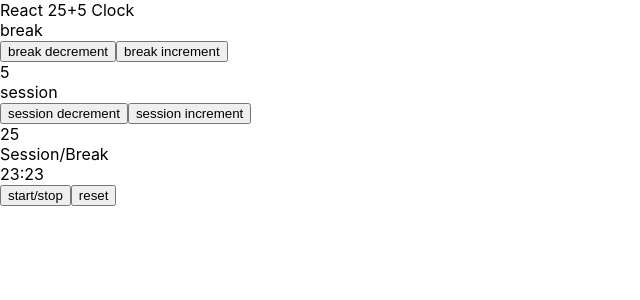
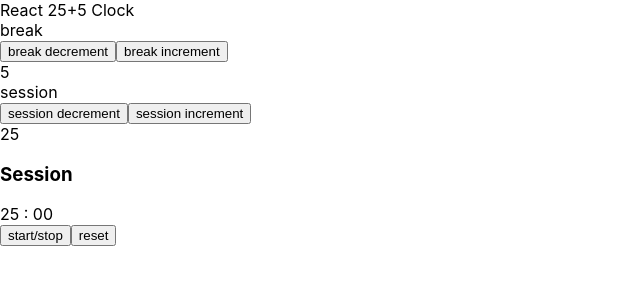
Before and after one commit to camilord-end/react-clock, a React (Vite) app: page / in a window 1280 px wide. Shown: the top 300 px of the page, without its empty margins (0-640 px from the left). Built offline with nearby package versions, Linux system fonts and the light colour scheme.

Commit message:
added fcc test suit

```diff
--- a/index.html
+++ b/index.html
@@ -9,5 +9,6 @@
   <body>
     <div id="root"></div>
     <script type="module" src="/src/main.jsx"></script>
+    <script src="https://cdn.freecodecamp.org/testable-projects-fcc/v1/bundle.js"></script>
   </body>
 </html>
--- a/src/App.jsx
+++ b/src/App.jsx
@@ -6,6 +6,7 @@ import "./App.css";
 export const App = () => {
   const [breakTimer, setBreakTimer] = useState(5);
   const [sessionTimer, setSessionTimer] = useState(25);
+  const [seconds, setSeconds] = useState(0);
 
   const handleBreakDecrement = () => {
     if (breakTimer > 0) {
@@ -31,6 +32,20 @@ export const App = () => {
     }
   };
 
+  const handleSeconds = () => {
+    if (sessionTimer>0){
+      setSessionTimer(sessionTimer-1)
+      setSeconds(59)
+    }
+
+  };
+
+  const handleReset = () => {
+    setBreakTimer(5);
+    setSessionTimer(25);
+    setSeconds(0);
+  };
+
   return (
     <div className="container">
       <div className="tittle">React 25+5 Clock</div>
@@ -51,14 +66,19 @@ export const App = () => {
 
       <div className="timer">
         <div className="tittle" id="timer-label">
-          Session/Break
+          <h3>{sessionTimer > 0 ? "Session" : "Break"}</h3>
         </div>
         <div className="display" id="time-left">
-          23:23
+          {sessionTimer > 0 ? sessionTimer : breakTimer} :
+          {seconds<10 ? ` 0${seconds}`: ` ${seconds}` }
         </div>
         <div className="buttons">
-          <button id="start_stop">start/stop</button>
-          <button id="reset">reset</button>
+          <button id="start_stop" onClick={handleSeconds}>
+            start/stop
+          </button>
+          <button id="reset" onClick={handleReset}>
+            reset
+          </button>
         </div>
       </div>
     </div>
```
